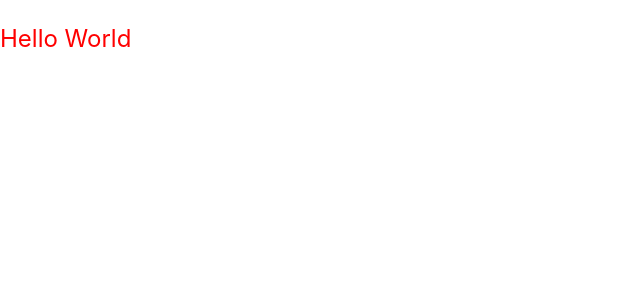
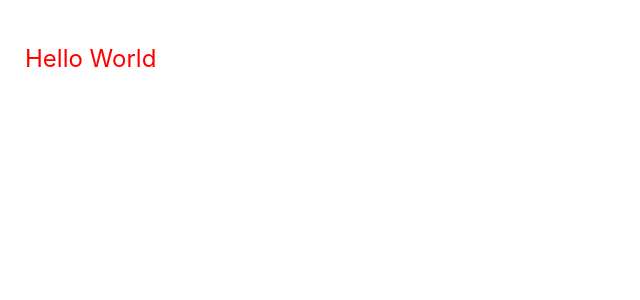
Before and after one commit to 51p50x/styled, a React (Create React App) app: page / in a window 1280 px wide. Shown: the top 300 px of the page, without its empty margins (0-640 px from the left). Built offline with nearby package versions, Linux system fonts and the light colour scheme.

Commit message:
added content styled component just to test

```diff
--- a/src/App.js
+++ b/src/App.js
@@ -5,11 +5,15 @@ const P = styled.p`
   color: red;
 `
 
+const Content = styled.div`
+  padding: 20px 25px;
+`
+
 const App = () => {
   return (
-    <div>
+    <Content>
       <P>Hello World</P>
-    </div>
+    </Content>
   );
 }
 
```
